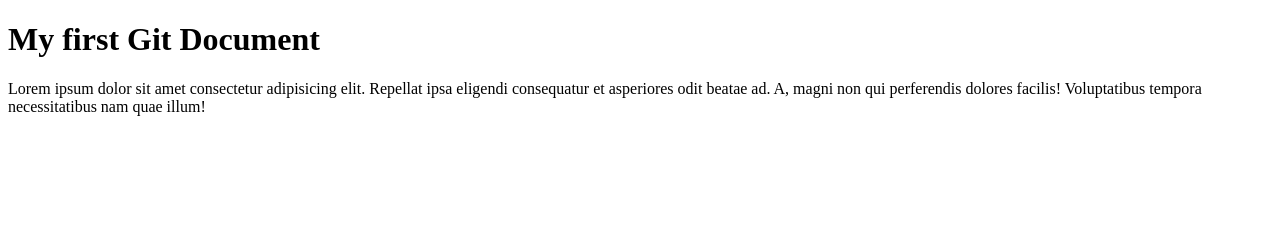
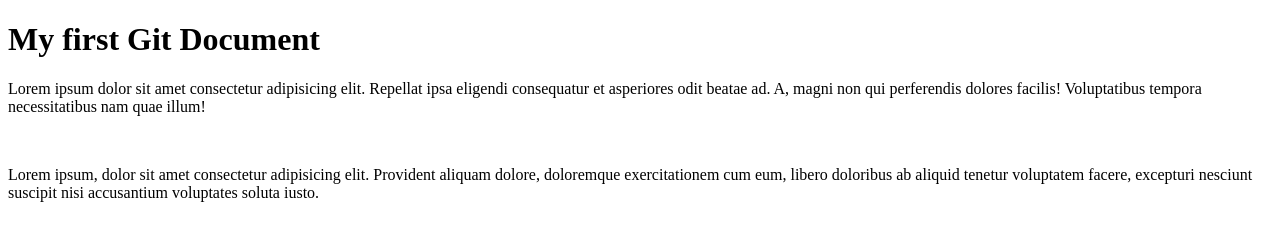
Before and after one commit to Hervyman/june-8, a plain HTML site: page git.html in a window 1280 px wide. Drawn offline with Linux system fonts and the light colour scheme.

Commit message:
added a paragraph

```diff
--- a/git.html
+++ b/git.html
@@ -9,5 +9,7 @@
 <body>
     <h1>My first Git Document</h1>
     <p>Lorem ipsum dolor sit amet consectetur adipisicing elit. Repellat ipsa eligendi consequatur et asperiores odit beatae ad. A, magni non qui perferendis dolores facilis! Voluptatibus tempora necessitatibus nam quae illum!</p>
+    <br>
+    <p>Lorem ipsum, dolor sit amet consectetur adipisicing elit. Provident aliquam dolore, doloremque exercitationem cum eum, libero doloribus ab aliquid tenetur voluptatem facere, excepturi nesciunt suscipit nisi accusantium voluptates soluta iusto.</p>
 </body>
 </html>
```
